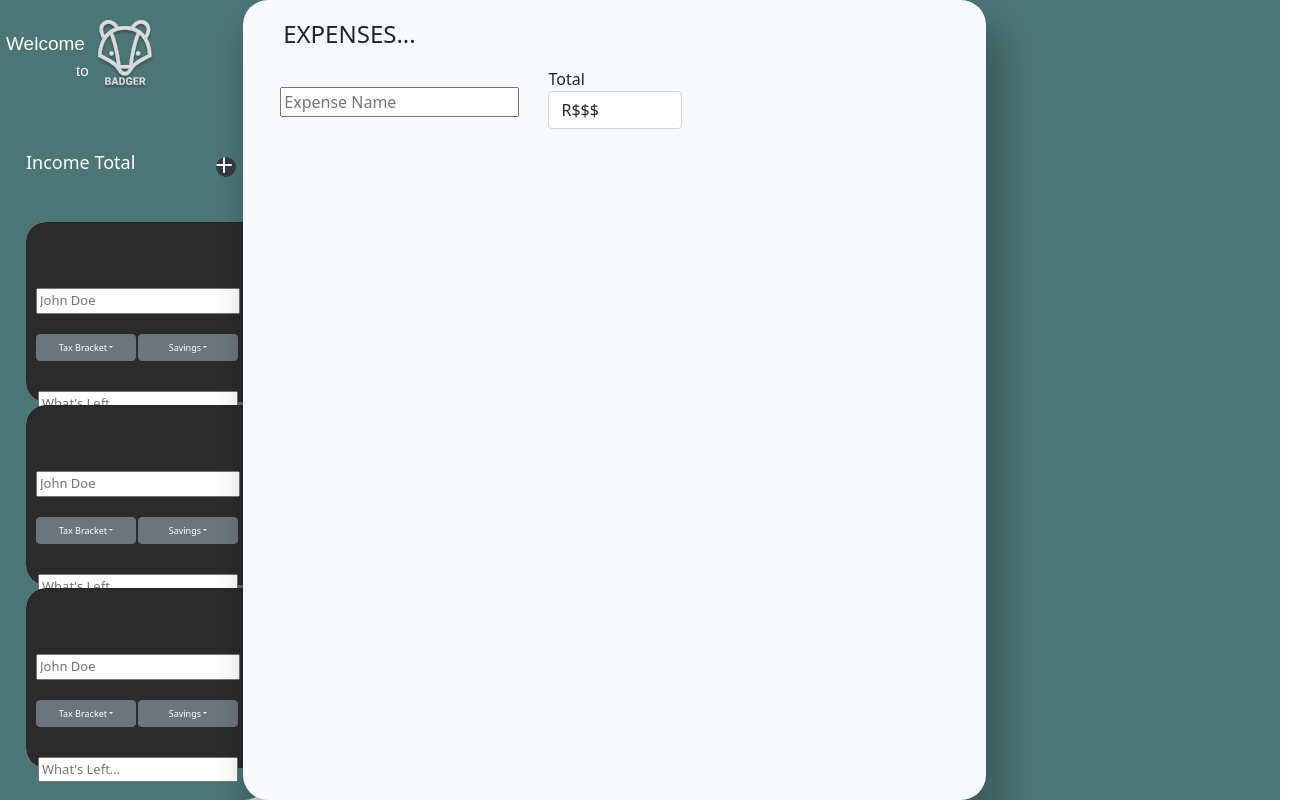
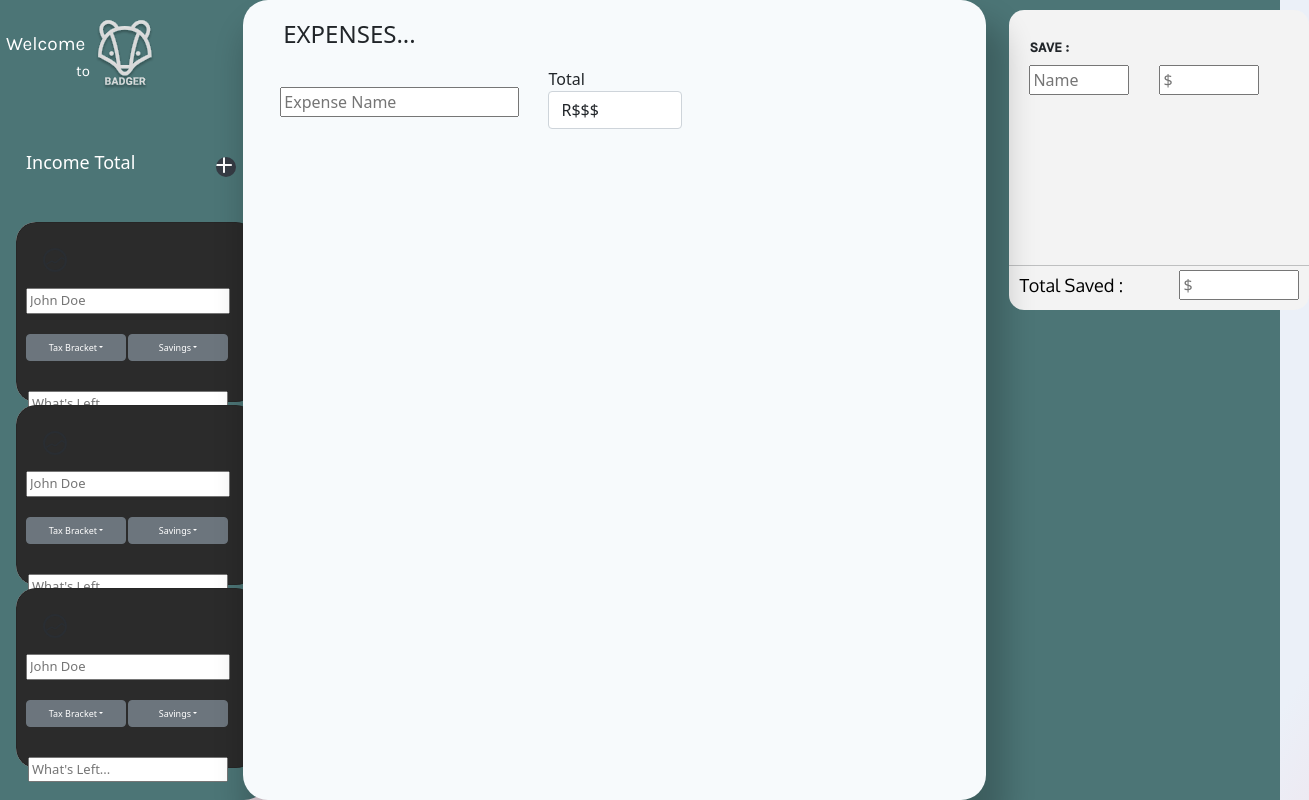
Before and after one commit to shanrescheepers/badger-budget-app, a React (Create React App) app: page /dashboard in a window 1280 px wide. Shown: the whole page, 1309 px wide, since content can reach past the window. Built offline with nearby package versions, Linux system fonts and the light colour scheme.

Commit message:
bs progress ui

```diff
--- a/public/index.html
+++ b/public/index.html
@@ -1,14 +1,17 @@
 <!DOCTYPE html>
 <html lang="en">
+
 <head>
   <meta charset="utf-8" />
   <link rel="icon" href="%PUBLIC_URL%/favicon.ico" />
   <meta name="viewport" content="width=device-width, initial-scale=1" />
   <meta name="theme-color" content="#000000" />
-    <meta
-      name="description"
-      content="Web site created using create-react-app"
-    />
+  <meta name="description" content="Web site created using create-react-app" />
+  <link rel="preconnect" href="https://fonts.googleapis.com">
+  <link rel="preconnect" href="https://fonts.gstatic.com" crossorigin>
+  <link
+    href="https://fonts.googleapis.com/css2?family=Black+Ops+One&family=Karla:wght@300;400;500&family=Montserrat:wght@400;600;700&family=Oxygen:wght@300;400;700&family=Roboto:ital,wght@0,100;0,300;0,400;0,700;1,100;1,300&display=swap"
+    rel="stylesheet">
   <link rel="apple-touch-icon" href="%PUBLIC_URL%/logo192.png" />
   <!--
       manifest.json provides metadata used when your web app is installed on a
@@ -26,6 +29,7 @@
     -->
   <title>React App</title>
 </head>
+
 <body>
   <noscript>You need to enable JavaScript to run this app.</noscript>
   <div id="root"></div>
@@ -40,4 +44,5 @@
       To create a production bundle, use `npm run build` or `yarn build`.
     -->
 </body>
+
 </html>
--- a/src/App.css
+++ b/src/App.css
@@ -96,9 +96,52 @@ margin-left: 20px;
   width: 230px !important;
   font-size: small;
   background-color: #f3f3f3;
-  margin-left: -80px;
+  margin-left: -90px;
 
   border-radius: 20px;
+}
+/* font-family: 'Oxygen', sans-serif;
+font-family: 'Roboto', sans-serif; */
+.save-area-font{
+  font-family: 'Karla', sans-serif;
+  font-weight: bold;
+  font-size: 14px;
+  padding-top: 30px;
+  margin-left: 20px;
+}
+.total-saved-group input{
+  margin-top: -60px;
+  width: 120px;
+  height: 30px;
+  margin-left: 170px;
+}
+.total-saved{
+  margin-left: 10px;
+  margin-top: -10px;
+  padding-bottom: 15px;
+  color: black;
+  font-family: 'Oxygen', sans-serif;
+}
+.horisontal-line{
+  margin-top: 170px;
+  height: 10px solid !important;
+}
+.savers-name{
+  margin-left: 10px;
+  width: 100px;
+  }
+.saving-amount{
+  float: right;
+  margin-right: -100px;
+  margin-top: -30px;
+}
+.save-block{
+  background-color: #f3f3f3;
+  height: 300px;
+  width: 300px;
+  margin-left: 75px;
+  border-radius: 15px;
+  margin-top: 10px;
 }
 .welcome-1{
   color:#ffffff;
@@ -152,8 +195,9 @@ margin-left: -30px;
   margin-left: -5px;
 
 }
-.expenses-name{
+.expenses-name input{
   margin-top: 30px;
+  height:30px;
 }
 .expense-input{
   margin-top: -50px;
--- a/src/components/rightpanel.js
+++ b/src/components/rightpanel.js
@@ -1,11 +1,31 @@
 import React from "react";
 import { Nav } from 'react-bootstrap';
 import '../App.css'
+import { InputGroup } from "react-bootstrap";
 import 'bootstrap/dist/css/bootstrap.min.css';
+
 export function RightPanel() {
     return (
         <div className="rightpanel">
-
+            <div className="save-block">
+                <h3 className="save-area-font">SAVE :</h3>
+                <div class="form-row" >
+                    <div class="form-group col-md-6">
+                        <InputGroup className="savers-name">
+                            <input placeholder="Name" className="savers-name">
+                            </input></InputGroup>
+                        <div className="saving-amount">
+                            <InputGroup className="savers-name">
+                                <input placeholder="$" className="savers-name">
+                                </input></InputGroup>
+                        </div>
+                    </div>
+                </div>
+                <hr className="horisontal-line"></hr>
+                <p className="total-saved">Total Saved :</p>  <InputGroup className="total-saved-group">
+                    <input placeholder="$" className="total-saved-input">
+                    </input></InputGroup>
+            </div>
         </div>
 
     )
```
Lines whose indentation alone changed are shown as unchanged.
